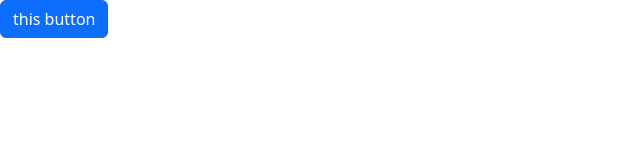
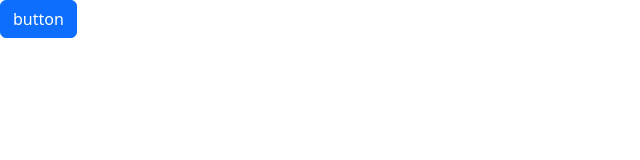
Before and after one commit to ericthegeorge/PersonalWebsite, a React (Vite) app: page / in a window 1280 px wide. Shown: the top 160 px of the page, without its empty margins (0-640 px from the left). Built offline with nearby package versions, Linux system fonts and the light colour scheme.

Commit message:
implmented button with custome type check, and passable properties

```diff
--- a/src/App.tsx
+++ b/src/App.tsx
@@ -5,7 +5,9 @@ function App() {
   };
   return (
     <div>
-      <Button text="this button" type="primary" />
+      <Button colour="primary" onClick={() => console.log("Clicked")}>
+        button
+      </Button>
     </div>
   );
 }
--- a/src/components/Button.tsx
+++ b/src/components/Button.tsx
@@ -1,12 +1,17 @@
 import React from "react";
 
 interface Props {
-  text: string;
-  type: string;
+  colour?: "primary" | "secondary" | "danger";
+  children: string;
+  onClick: () => void;
 }
 
-const Button = ({ text, type }: Props) => {
-  return <div className="btn btn-primary">{text}</div>;
+const Button = ({ colour = "primary", children, onClick }: Props) => {
+  return (
+    <button className={"btn btn-" + colour} onClick={onClick}>
+      {children}
+    </button>
+  );
 };
 
 export default Button;
```
